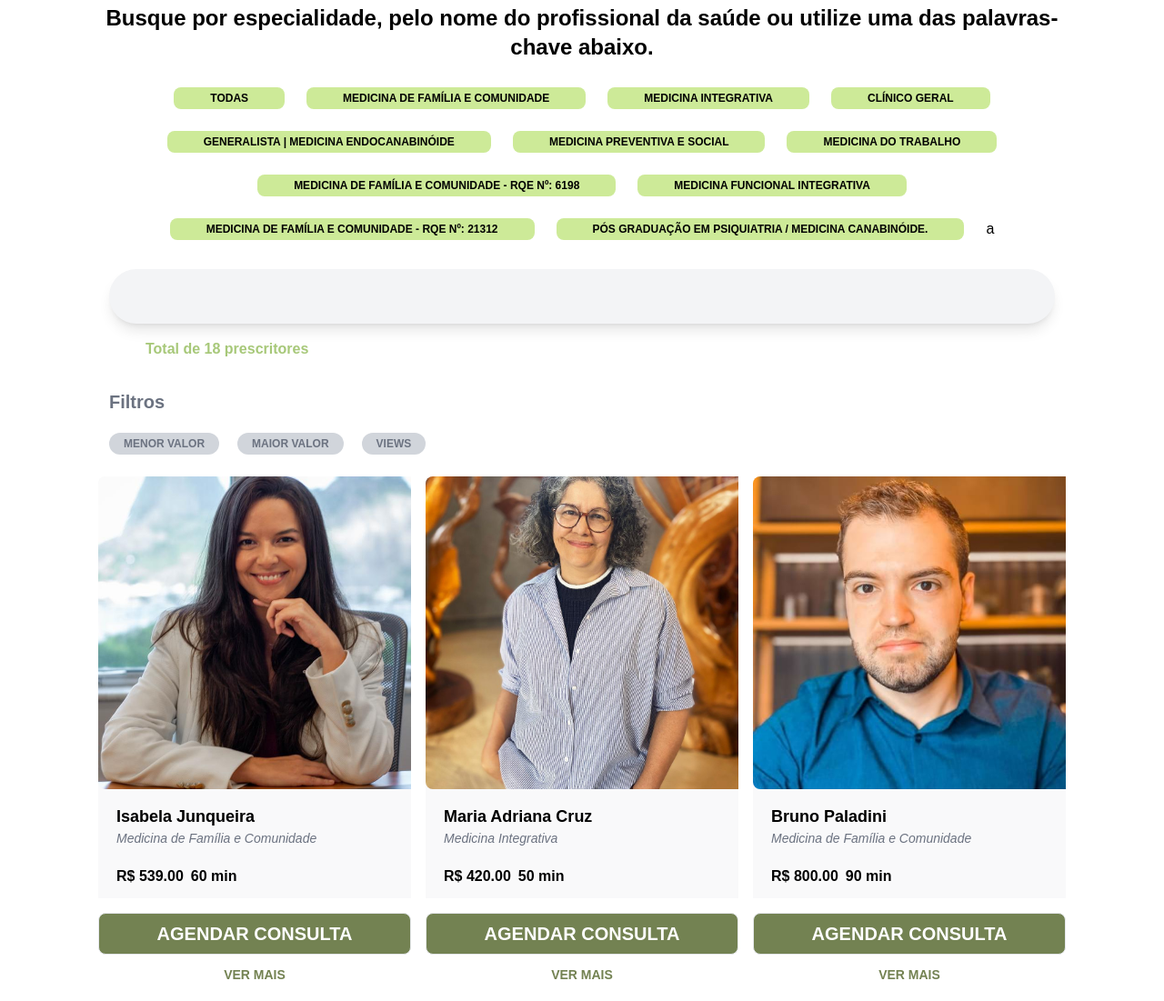
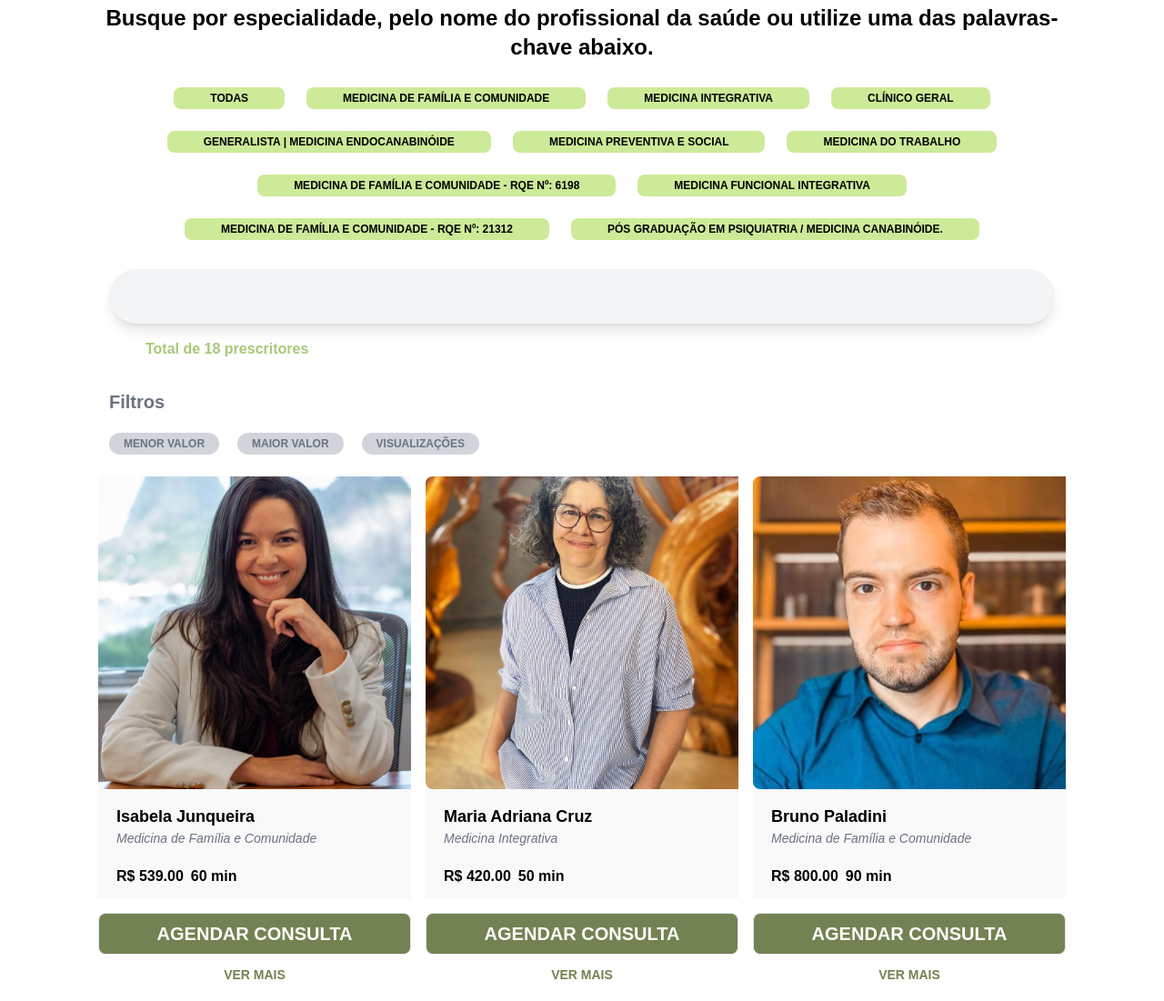
Before and after one commit to LucaswmLima/kayadoc, a Django app: page /medicos/ in a window 1280 px wide. Shown: the part 300-1401 px from the top of the page at 91% size. Run offline with Django 5.2, Linux system fonts and the light colour scheme; data comes from the database, SQL or seed files in the repository; style sheets or scripts are compiled from the project's sources; some libraries are stand-ins or nearby versions; some web fonts are replaced.

Commit message:
remove wrong "a"

```diff
--- a/medicos/templates/medicos/lista_medicos.html
+++ b/medicos/templates/medicos/lista_medicos.html
@@ -28,7 +28,7 @@
                     <input type="radio" id="{{ especialidade }}" name="specialty" value="{{ especialidade }}" {% if request.GET.specialty == especialidade %} checked {% endif %} class="hidden peer" onchange="this.form.submit()">
                     <label for="{{ especialidade }}" class="px-10 py-1 text-xs font-bold uppercase rounded-lg cursor-pointer bg-theme_color2-200 hover:bg-theme_color2-300 peer-checked:bg-theme_color2-400">{{ especialidade }}</label>
                   </div>
-                {% endfor %}a
+                {% endfor %}
               </div>
             </div>
 
@@ -71,7 +71,7 @@
           <div class="flex items-center">
             <input type="radio" id="views_desc" name="sort" value="views_desc" {% if request.GET.sort == 'views_desc' %} checked {% endif %} class="hidden peer" onchange="this.form.submit()">
             <label for="views_desc" class="px-4 py-1 text-xs font-bold text-gray-500 bg-gray-300 cursor-pointer rounded-xl peer-checked:text-theme_color2-400 peer-checked:bg-theme_color2-200">
-                VIEWS
+              VISUALIZAÇÕES
             </label>
         </div>
       </div>
@@ -83,8 +83,6 @@
 
         <!-- Exibição dos Médicos Filtrados -->
          <div class="medic-list-container">
-
-
         <div class="grid grid-cols-1 gap-6 pb-6 mx-6 overflow-x-auto md:mx-12 sm:grid-cols-2 md:grid-cols-3 xl:px-9 snap-x xl:gap-4 lg:mb-16 xl:max-w-screen-xl xl:mx-auto">
           {% for medico in medicos %}
           <div class="flex flex-col items-center justify-between w-full mx-auto text-center rounded-lg bg-gray-100/50 snap-center">
```
